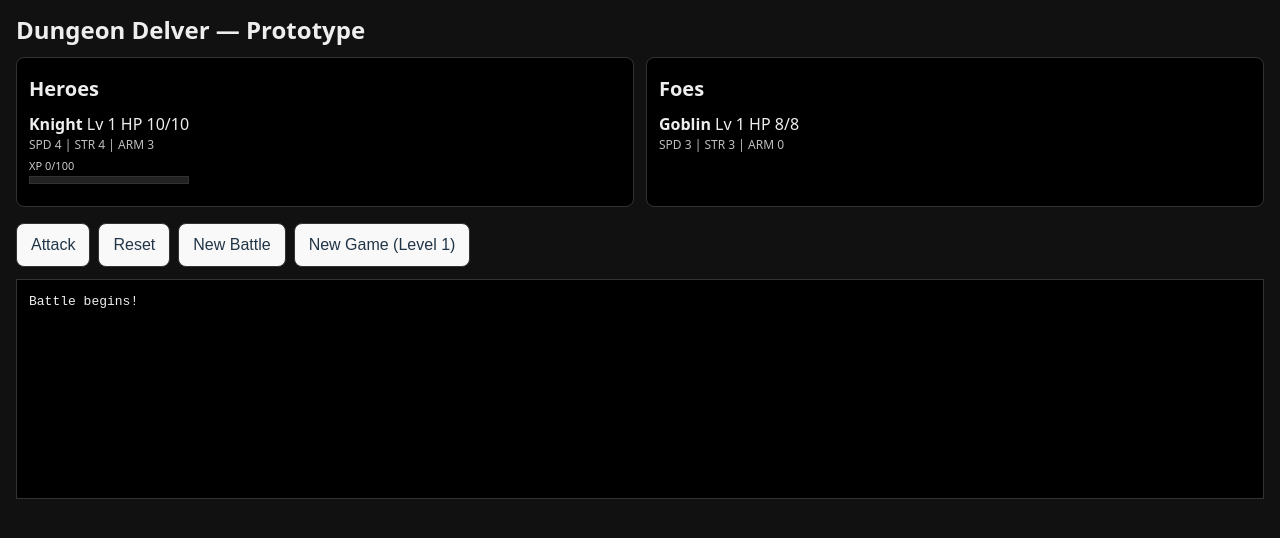
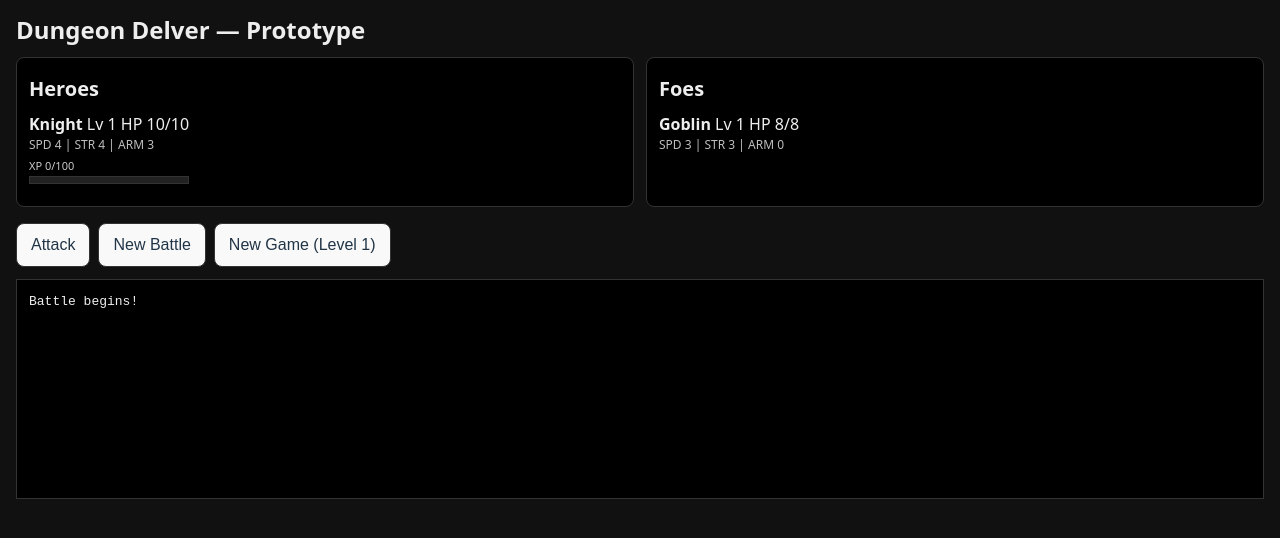
Before and after one commit to JoshBal117/dungeon-delver, a React (Vite) app: page / in a window 1280 px wide. Shown: the top 538 px of the page. Built offline with nearby package versions, Linux system fonts and the light colour scheme.

Commit message:
removed reset button
removed the reset button as it was  redundant button for the application

```diff
--- a/src/app/App.tsx
+++ b/src/app/App.tsx
@@ -4,7 +4,7 @@ import { useEffect, useRef } from 'react';
 
 
 export default function App() {
-  const { combat, attack, resetCombat, startNewCombat, setHeroes, newGame } = useGame();
+  const { combat, attack, startNewCombat, setHeroes, newGame } = useGame();
   const savedRef = useRef(false);
 
   useEffect(() => {
@@ -41,7 +41,7 @@ return (
 
     <div className="buttons">
       <button onClick={attack} disabled={combat.over}>Attack</button>
-      <button onClick={resetCombat}>Reset</button>
+       {/* <button onClick={resetCombat}>Reset</button> */}
       <button onClick={startNewCombat}>New Battle</button>
       <button onClick={newGame}>New Game (Level 1)</button>
       {combat.over && <span style={{ marginLeft: 8, color: '#9cf' }}>Battle over</span>}
```
